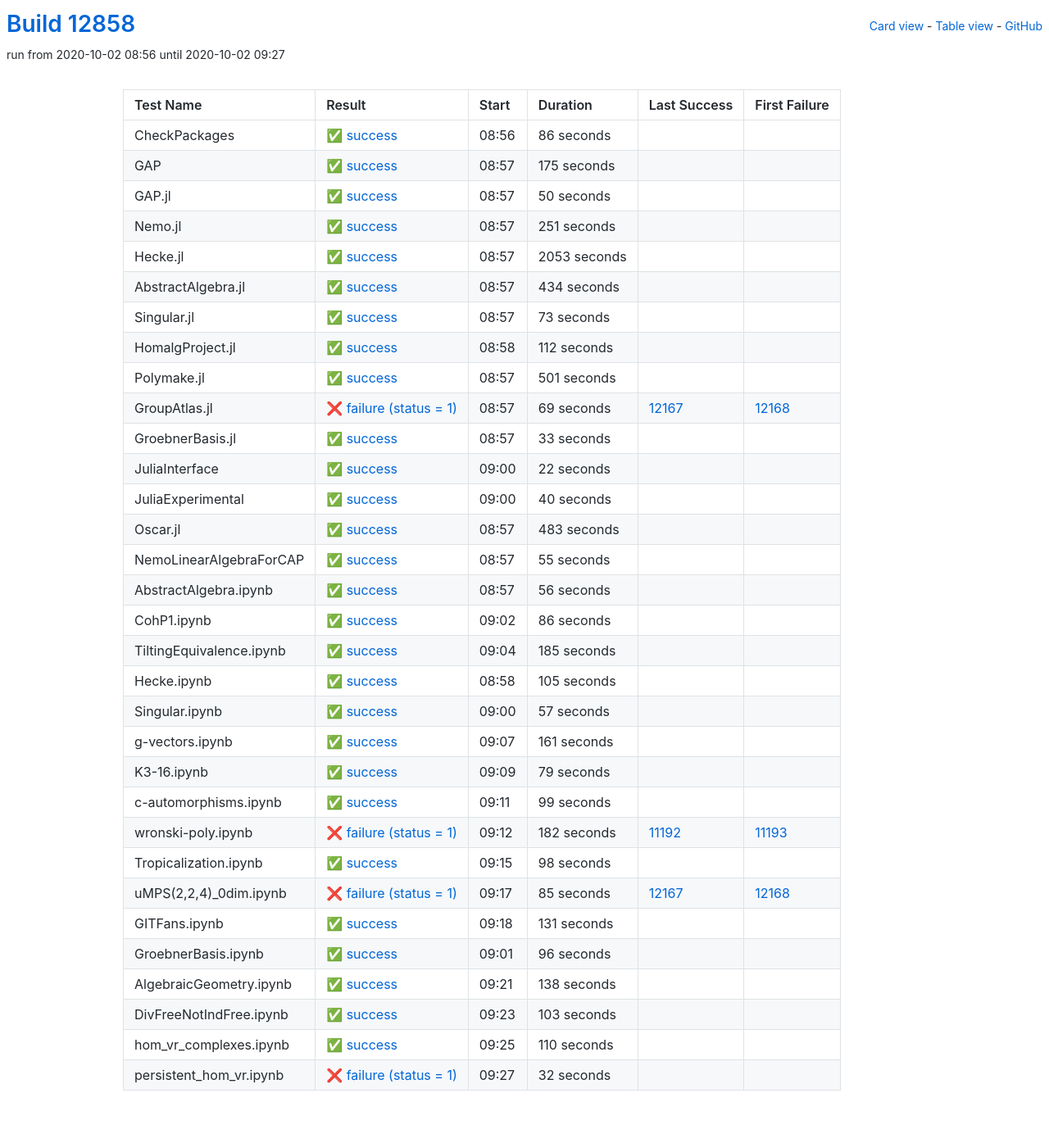
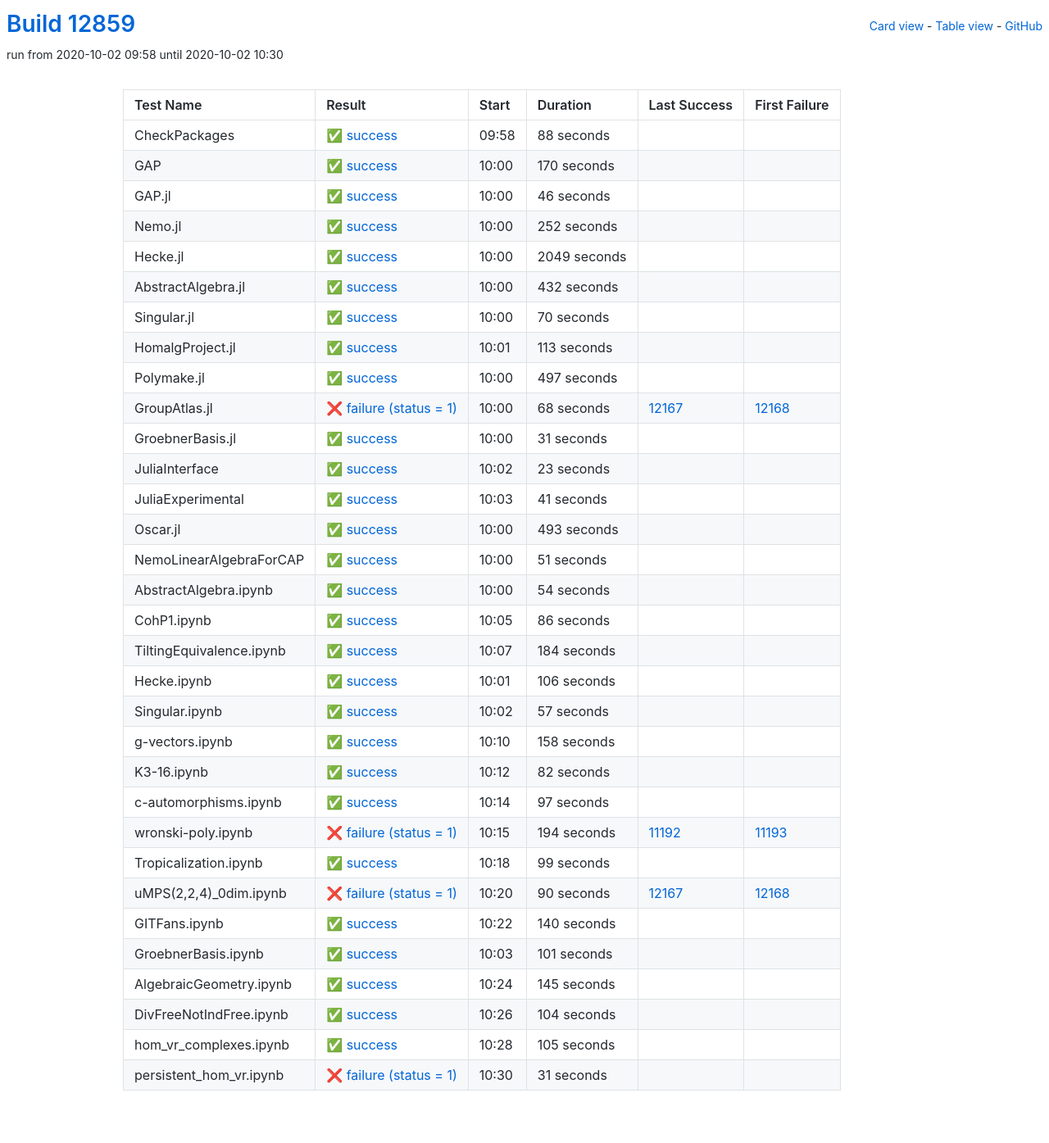
Before and after one commit to oscar-system/oscar-ci-status, a Jekyll site: the page built from table.html, in a window 1280 px wide. Shown: the whole page at 82% size. Built offline with Jekyll 4.4.1, drawn with Linux system fonts in a browser that asks for light colours.

Commit message:
Build #12859

```diff
--- a/_data/ci.yml
+++ b/_data/ci.yml
@@ -1,6 +1,6 @@
 ---
-build: 12858
-build_url: https://oscarci.mathematik.uni-kl.de/job/oscar/12858/
+build: 12859
+build_url: https://oscarci.mathematik.uni-kl.de/job/oscar/12859/
 job: oscar
 organization: oscar-system
 repo: oscar-ci-status
@@ -8,200 +8,200 @@
 tests:
 - name: CheckPackages
   id: checkpackages
-  log: https://oscarci.mathematik.uni-kl.de/job/oscar/12858/artifact/logs/build-12858/CheckPackages.log
-  start: 2020-10-02 08:56
+  log: https://oscarci.mathematik.uni-kl.de/job/oscar/12859/artifact/logs/build-12859/CheckPackages.log
+  start: 2020-10-02 09:58
   success: true
   exitcode: 0
   status: success
-  duration: 86
+  duration: 88
   last_success: false
   last_success_url:
   first_failure: false
   first_failure_url:
 - name: GAP
   id: gap
-  log: https://oscarci.mathematik.uni-kl.de/job/oscar/12858/artifact/logs/build-12858/GAP.log
-  start: 2020-10-02 08:57
+  log: https://oscarci.mathematik.uni-kl.de/job/oscar/12859/artifact/logs/build-12859/GAP.log
+  start: 2020-10-02 10:00
   success: true
   exitcode: 0
   status: success
-  duration: 175
+  duration: 170
   last_success: false
   last_success_url:
   first_failure: false
   first_failure_url:
 - name: GAP.jl
   id: gap-jl
-  log: https://oscarci.mathematik.uni-kl.de/job/oscar/12858/artifact/logs/build-12858/GAP.jl.log
-  start: 2020-10-02 08:57
+  log: https://oscarci.mathematik.uni-kl.de/job/oscar/12859/artifact/logs/build-12859/GAP.jl.log
+  start: 2020-10-02 10:00
   success: true
   exitcode: 0
   status: success
-  duration: 50
+  duration: 46
   last_success: false
   last_success_url:
   first_failure: false
   first_failure_url:
 - name: Nemo.jl
   id: nemo-jl
-  log: https://oscarci.mathematik.uni-kl.de/job/oscar/12858/artifact/logs/build-12858/Nemo.jl.log
-  start: 2020-10-02 08:57
+  log: https://oscarci.mathematik.uni-kl.de/job/oscar/12859/artifact/logs/build-12859/Nemo.jl.log
+  start: 2020-10-02 10:00
   success: true
   exitcode: 0
   status: success
-  duration: 251
+  duration: 252
   last_success: false
   last_success_url:
   first_failure: false
   first_failure_url:
 - name: Hecke.jl
   id: hecke-jl
-  log: https://oscarci.mathematik.uni-kl.de/job/oscar/12858/artifact/logs/build-12858/Hecke.jl.log
-  start: 2020-10-02 08:57
+  log: https://oscarci.mathematik.uni-kl.de/job/oscar/12859/artifact/logs/build-12859/Hecke.jl.log
+  start: 2020-10-02 10:00
   success: true
   exitcode: 0
   status: success
-  duration: 2053
+  duration: 2049
   last_success: false
   last_success_url:
   first_failure: false
   first_failure_url:
 - name: AbstractAlgebra.jl
   id: abstractalgebra-jl
-  log: https://oscarci.mathematik.uni-kl.de/job/oscar/12858/artifact/logs/build-12858/AbstractAlgebra.jl.log
-  start: 2020-10-02 08:57
+  log: https://oscarci.mathematik.uni-kl.de/job/oscar/12859/artifact/logs/build-12859/AbstractAlgebra.jl.log
+  start: 2020-10-02 10:00
   success: true
   exitcode: 0
   status: success
-  duration: 434
+  duration: 432
   last_success: false
   last_success_url:
   first_failure: false
   first_failure_url:
 - name: Singular.jl
   id: singular-jl
-  log: https://oscarci.mathematik.uni-kl.de/job/oscar/12858/artifact/logs/build-12858/Singular.jl.log
-  start: 2020-10-02 08:57
+  log: https://oscarci.mathematik.uni-kl.de/job/oscar/12859/artifact/logs/build-12859/Singular.jl.log
+  start: 2020-10-02 10:00
   success: true
   exitcode: 0
   status: success
-  duration: 73
+  duration: 70
   last_success: false
   last_success_url:
   first_failure: false
   first_failure_url:
 - name: HomalgProject.jl
   id: homalgproject-jl
-  log: https://oscarci.mathematik.uni-kl.de/job/oscar/12858/artifact/logs/build-12858/HomalgProject.jl.log
-  start: 2020-10-02 08:58
+  log: https://oscarci.mathematik.uni-kl.de/job/oscar/12859/artifact/logs/build-12859/HomalgProject.jl.log
+  start: 2020-10-02 10:01
   success: true
   exitcode: 0
   status: success
-  duration: 112
+  duration: 113
   last_success: false
   last_success_url:
   first_failure: false
   first_failure_url:
 - name: Polymake.jl
   id: polymake-jl
-  log: https://oscarci.mathematik.uni-kl.de/job/oscar/12858/artifact/logs/build-12858/Polymake.jl.log
-  start: 2020-10-02 08:57
+  log: https://oscarci.mathematik.uni-kl.de/job/oscar/12859/artifact/logs/build-12859/Polymake.jl.log
+  start: 2020-10-02 10:00
   success: true
   exitcode: 0
   status: success
-  duration: 501
+  duration: 497
   last_success: false
   last_success_url:
   first_failure: false
   first_failure_url:
 - name: GroupAtlas.jl
   id: groupatlas-jl
-  log: https://oscarci.mathematik.uni-kl.de/job/oscar/12858/artifact/logs/build-12858/GroupAtlas.jl.log
-  start: 2020-10-02 08:57
+  log: https://oscarci.mathematik.uni-kl.de/job/oscar/12859/artifact/logs/build-12859/GroupAtlas.jl.log
+  start: 2020-10-02 10:00
   success: false
   exitcode: 1
   status: failure
-  duration: 69
+  duration: 68
   last_success: 12167
   last_success_url: https://oscarci.mathematik.uni-kl.de/job/oscar/12167/
   first_failure: 12168
   first_failure_url: https://oscarci.mathematik.uni-kl.de/job/oscar/12168/
 - name: GroebnerBasis.jl
   id: groebnerbasis-jl
-  log: https://oscarci.mathematik.uni-kl.de/job/oscar/12858/artifact/logs/build-12858/GroebnerBasis.jl.log
-  start: 2020-10-02 08:57
+  log: https://oscarci.mathematik.uni-kl.de/job/oscar/12859/artifact/logs/build-12859/GroebnerBasis.jl.log
+  start: 2020-10-02 10:00
   success: true
   exitcode: 0
   status: success
-  duration: 33
+  duration: 31
   last_success: false
   last_success_url:
   first_failure: false
   first_failure_url:
 - name: JuliaInterface
   id: juliainterface
-  log: https://oscarci.mathematik.uni-kl.de/job/oscar/12858/artifact/logs/build-12858/JuliaInterface.log
-  start: 2020-10-02 09:00
+  log: https://oscarci.mathematik.uni-kl.de/job/oscar/12859/artifact/logs/build-12859/JuliaInterface.log
+  start: 2020-10-02 10:02
   success: true
   exitcode: 0
   status: success
-  duration: 22
+  duration: 23
   last_success: false
   last_success_url:
   first_failure: false
   first_failure_url:
 - name: JuliaExperimental
   id: juliaexperimental
-  log: https://oscarci.mathematik.uni-kl.de/job/oscar/12858/artifact/logs/build-12858/JuliaExperimental.log
-  start: 2020-10-02 09:00
+  log: https://oscarci.mathematik.uni-kl.de/job/oscar/12859/artifact/logs/build-12859/JuliaExperimental.log
+  start: 2020-10-02 10:03
   success: true
   exitcode: 0
   status: success
-  duration: 40
+  duration: 41
   last_success: false
   last_success_url:
   first_failure: false
   first_failure_url:
 - name: Oscar.jl
   id: oscar-jl
-  log: https://oscarci.mathematik.uni-kl.de/job/oscar/12858/artifact/logs/build-12858/Oscar.jl.log
-  start: 2020-10-02 08:57
+  log: https://oscarci.mathematik.uni-kl.de/job/oscar/12859/artifact/logs/build-12859/Oscar.jl.log
+  start: 2020-10-02 10:00
   success: true
   exitcode: 0
   status: success
-  duration: 483
+  duration: 493
   last_success: false
   last_success_url:
   first_failure: false
   first_failure_url:
 - name: NemoLinearAlgebraForCAP
   id: nemolinearalgebraforcap
-  log: https://oscarci.mathematik.uni-kl.de/job/oscar/12858/artifact/logs/build-12858/NemoLinearAlgebraForCAP.log
-  start: 2020-10-02 08:57
+  log: https://oscarci.mathematik.uni-kl.de/job/oscar/12859/artifact/logs/build-12859/NemoLinearAlgebraForCAP.log
+  start: 2020-10-02 10:00
   success: true
   exitcode: 0
   status: success
-  duration: 55
+  duration: 51
   last_success: false
   last_success_url:
   first_failure: false
   first_failure_url:
 - name: AbstractAlgebra.ipynb
   id: abstractalgebra-ipynb
-  log: https://oscarci.mathematik.uni-kl.de/job/oscar/12858/artifact/logs/build-12858/AbstractAlgebra.ipynb.log
-  start: 2020-10-02 08:57
+  log: https://oscarci.mathematik.uni-kl.de/job/oscar/12859/artifact/logs/build-12859/AbstractAlgebra.ipynb.log
+  start: 2020-10-02 10:00
   success: true
   exitcode: 0
   status: success
-  duration: 56
+  duration: 54
   last_success: false
   last_success_url:
   first_failure: false
   first_failure_url:
 - name: CohP1.ipynb
   id: cohp1-ipynb
-  log: https://oscarci.mathematik.uni-kl.de/job/oscar/12858/artifact/logs/build-12858/CohP1.ipynb.log
-  start: 2020-10-02 09:02
+  log: https://oscarci.mathematik.uni-kl.de/job/oscar/12859/artifact/logs/build-12859/CohP1.ipynb.log
+  start: 2020-10-02 10:05
   success: true
   exitcode: 0
   status: success
@@ -212,32 +212,32 @@
   first_failure_url:
 - name: TiltingEquivalence.ipynb
   id: tiltingequivalence-ipynb
-  log: https://oscarci.mathematik.uni-kl.de/job/oscar/12858/artifact/logs/build-12858/TiltingEquivalence.ipynb.log
-  start: 2020-10-02 09:04
+  log: https://oscarci.mathematik.uni-kl.de/job/oscar/12859/artifact/logs/build-12859/TiltingEquivalence.ipynb.log
+  start: 2020-10-02 10:07
   success: true
   exitcode: 0
   status: success
-  duration: 185
+  duration: 184
   last_success: false
   last_success_url:
   first_failure: false
   first_failure_url:
 - name: Hecke.ipynb
   id: hecke-ipynb
-  log: https://oscarci.mathematik.uni-kl.de/job/oscar/12858/artifact/logs/build-12858/Hecke.ipynb.log
-  start: 2020-10-02 08:58
+  log: https://oscarci.mathematik.uni-kl.de/job/oscar/12859/artifact/logs/build-12859/Hecke.ipynb.log
+  start: 2020-10-02 10:01
   success: true
   exitcode: 0
   status: success
-  duration: 105
+  duration: 106
   last_success: false
   last_success_url:
   first_failure: false
   first_failure_url:
 - name: Singular.ipynb
   id: singular-ipynb
-  log: https://oscarci.mathematik.uni-kl.de/job/oscar/12858/artifact/logs/build-12858/Singular.ipynb.log
-  start: 2020-10-02 09:00
+  log: https://oscarci.mathematik.uni-kl.de/job/oscar/12859/artifact/logs/build-12859/Singular.ipynb.log
+  start: 2020-10-02 10:02
   success: true
   exitcode: 0
   status: success
@@ -248,32 +248,56 @@
   first_failure_url:
 - name: g-vectors.ipynb
   id: g-vectors-ipynb
-  log: https://oscarci.mathematik.uni-kl.de/job/oscar/12858/artifact/logs/build-12858/g-vectors.ipynb.log
-  start: 2020-10-02 09:07
+  log: https://oscarci.mathematik.uni-kl.de/job/oscar/12859/artifact/logs/build-12859/g-vectors.ipynb.log
+  start: 2020-10-02 10:10
   success: true
   exitcode: 0
   status: success
-  duration: 161
+  duration: 158
   last_success: false
   last_success_url:
   first_failure: false
   first_failure_url:
 - name: K3-16.ipynb
   id: k3-16-ipynb
-  log: https://oscarci.mathematik.uni-kl.de/job/oscar/12858/artifact/logs/build-12858/K3-16.ipynb.log
-  start: 2020-10-02 09:09
+  log: https://oscarci.mathematik.uni-kl.de/job/oscar/12859/artifact/logs/build-12859/K3-16.ipynb.log
+  start: 2020-10-02 10:12
   success: true
   exitcode: 0
   status: success
-  duration: 79
+  duration: 82
   last_success: false
   last_success_url:
   first_failure: false
   first_failure_url:
 - name: c-automorphisms.ipynb
   id: c-automorphisms-ipynb
-  log: https://oscarci.mathematik.uni-kl.de/job/oscar/12858/artifact/logs/build-12858/c-automorphisms.ipynb.log
-  start: 2020-10-02 09:11
+  log: https://oscarci.mathematik.uni-kl.de/job/oscar/12859/artifact/logs/build-12859/c-automorphisms.ipynb.log
+  start: 2020-10-02 10:14
+  success: true
+  exitcode: 0
+  status: success
+  duration: 97
+  last_success: false
+  last_success_url:
+  first_failure: false
+  first_failure_url:
+- name: wronski-poly.ipynb
+  id: wronski-poly-ipynb
+  log: https://oscarci.mathematik.uni-kl.de/job/oscar/12859/artifact/logs/build-12859/wronski-poly.ipynb.log
+  start: 2020-10-02 10:15
+  success: false
+  exitcode: 1
+  status: failure
+  duration: 194
+  last_success: 11192
+  last_success_url: https://oscarci.mathematik.uni-kl.de/job/oscar/11192/
+  first_failure: 11193
+  first_failure_url: https://oscarci.mathematik.uni-kl.de/job/oscar/11193/
+- name: Tropicalization.ipynb
+  id: tropicalization-ipynb
+  log: https://oscarci.mathematik.uni-kl.de/job/oscar/12859/artifact/logs/build-12859/Tropicalization.ipynb.log
+  start: 2020-10-02 10:18
   success: true
   exitcode: 0
   status: success
@@ -282,110 +306,86 @@
   last_success_url:
   first_failure: false
   first_failure_url:
-- name: wronski-poly.ipynb
-  id: wronski-poly-ipynb
-  log: https://oscarci.mathematik.uni-kl.de/job/oscar/12858/artifact/logs/build-12858/wronski-poly.ipynb.log
-  start: 2020-10-02 09:12
+- name: uMPS(2,2,4)_0dim.ipynb
+  id: umps-2-2-4-0dim-ipynb
+  log: https://oscarci.mathematik.uni-kl.de/job/oscar/12859/artifact/logs/build-12859/uMPS-2-2-4-_0dim.ipynb.log
+  start: 2020-10-02 10:20
   success: false
   exitcode: 1
   status: failure
-  duration: 182
-  last_success: 11192
-  last_success_url: https://oscarci.mathematik.uni-kl.de/job/oscar/11192/
-  first_failure: 11193
-  first_failure_url: https://oscarci.mathematik.uni-kl.de/job/oscar/11193/
-- name: Tropicalization.ipynb
-  id: tropicalization-ipynb
-  log: https://oscarci.mathematik.uni-kl.de/job/oscar/12858/artifact/logs/build-12858/Tropicalization.ipynb.log
-  start: 2020-10-02 09:15
-  success: true
-  exitcode: 0
-  status: success
-  duration: 98
-  last_success: false
-  last_success_url:
-  first_failure: false
-  first_failure_url:
-- name: uMPS(2,2,4)_0dim.ipynb
-  id: umps-2-2-4-0dim-ipynb
-  log: https://oscarci.mathematik.uni-kl.de/job/oscar/12858/artifact/logs/build-12858/uMPS-2-2-4-_0dim.ipynb.log
-  start: 2020-10-02 09:17
-  success: false
-  exitcode: 1
-  status: failure
-  duration: 85
+  duration: 90
   last_success: 12167
   last_success_url: https://oscarci.mathematik.uni-kl.de/job/oscar/12167/
   first_failure: 12168
   first_failure_url: https://oscarci.mathematik.uni-kl.de/job/oscar/12168/
 - name: GITFans.ipynb
   id: gitfans-ipynb
-  log: https://oscarci.mathematik.uni-kl.de/job/oscar/12858/artifact/logs/build-12858/GITFans.ipynb.log
-  start: 2020-10-02 09:18
+  log: https://oscarci.mathematik.uni-kl.de/job/oscar/12859/artifact/logs/build-12859/GITFans.ipynb.log
+  start: 2020-10-02 10:22
   success: true
   exitcode: 0
   status: success
-  duration: 131
+  duration: 140
   last_success: false
   last_success_url:
   first_failure: false
   first_failure_url:
 - name: GroebnerBasis.ipynb
   id: groebnerbasis-ipynb
-  log: https://oscarci.mathematik.uni-kl.de/job/oscar/12858/artifact/logs/build-12858/GroebnerBasis.ipynb.log
-  start: 2020-10-02 09:01
+  log: https://oscarci.mathematik.uni-kl.de/job/oscar/12859/artifact/logs/build-12859/GroebnerBasis.ipynb.log
+  start: 2020-10-02 10:03
   success: true
   exitcode: 0
   status: success
-  duration: 96
+  duration: 101
   last_success: false
   last_success_url:
   first_failure: false
   first_failure_url:
 - name: AlgebraicGeometry.ipynb
   id: algebraicgeometry-ipynb
-  log: https://oscarci.mathematik.uni-kl.de/job/oscar/12858/artifact/logs/build-12858/AlgebraicGeometry.ipynb.log
-  start: 2020-10-02 09:21
+  log: https://oscarci.mathematik.uni-kl.de/job/oscar/12859/artifact/logs/build-12859/AlgebraicGeometry.ipynb.log
+  start: 2020-10-02 10:24
   success: true
   exitcode: 0
   status: success
-  duration: 138
+  duration: 145
   last_success: false
   last_success_url:
   first_failure: false
   first_failure_url:
 - name: DivFreeNotIndFree.ipynb
   id: divfreenotindfree-ipynb
-  log: https://oscarci.mathematik.uni-kl.de/job/oscar/12858/artifact/logs/build-12858/DivFreeNotIndFree.ipynb.log
-  start: 2020-10-02 09:23
+  log: https://oscarci.mathematik.uni-kl.de/job/oscar/12859/artifact/logs/build-12859/DivFreeNotIndFree.ipynb.log
+  start: 2020-10-02 10:26
   success: true
   exitcode: 0
   status: success
-  duration: 103
+  duration: 104
   last_success: false
   last_success_url:
   first_failure: false
   first_failure_url:
 - name: hom_vr_complexes.ipynb
   id: hom-vr-complexes-ipynb
-  log: https://oscarci.mathematik.uni-kl.de/job/oscar/12858/artifact/logs/build-12858/hom_vr_complexes.ipynb.log
-  start: 2020-10-02 09:25
+  log: https://oscarci.mathematik.uni-kl.de/job/oscar/12859/artifact/logs/build-12859/hom_vr_complexes.ipynb.log
+  start: 2020-10-02 10:28
   success: true
   exitcode: 0
   status: success
-  duration: 110
+  duration: 105
   last_success: false
   last_success_url:
   first_failure: false
   first_failure_url:
 - name: persistent_hom_vr.ipynb
   id: persistent-hom-vr-ipynb
-  log: https://oscarci.mathematik.uni-kl.de/job/oscar/12858/artifact/logs/build-12858/persistent_hom_vr.ipynb.log
-  start: 2020-10-02 09:27
+  log: https://oscarci.mathematik.uni-kl.de/job/oscar/12859/artifact/logs/build-12859/persistent_hom_vr.ipynb.log
+  start: 2020-10-02 10:30
   success: false
   exitcode: 1
   status: failure
-  duration: 32
+  duration: 31
   last_success: false
   last_success_url:
   first_failure: false
```
Also changed, not shown: README.md.
